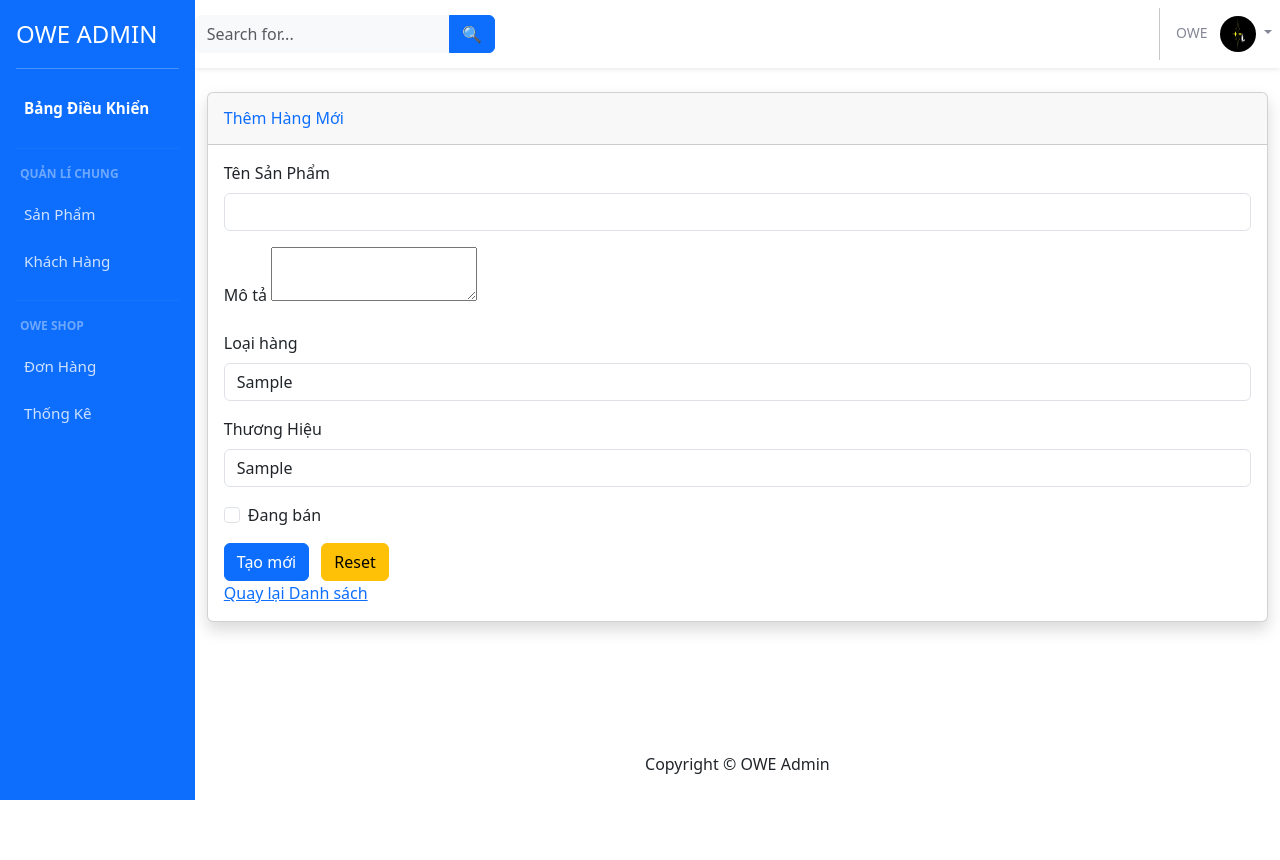
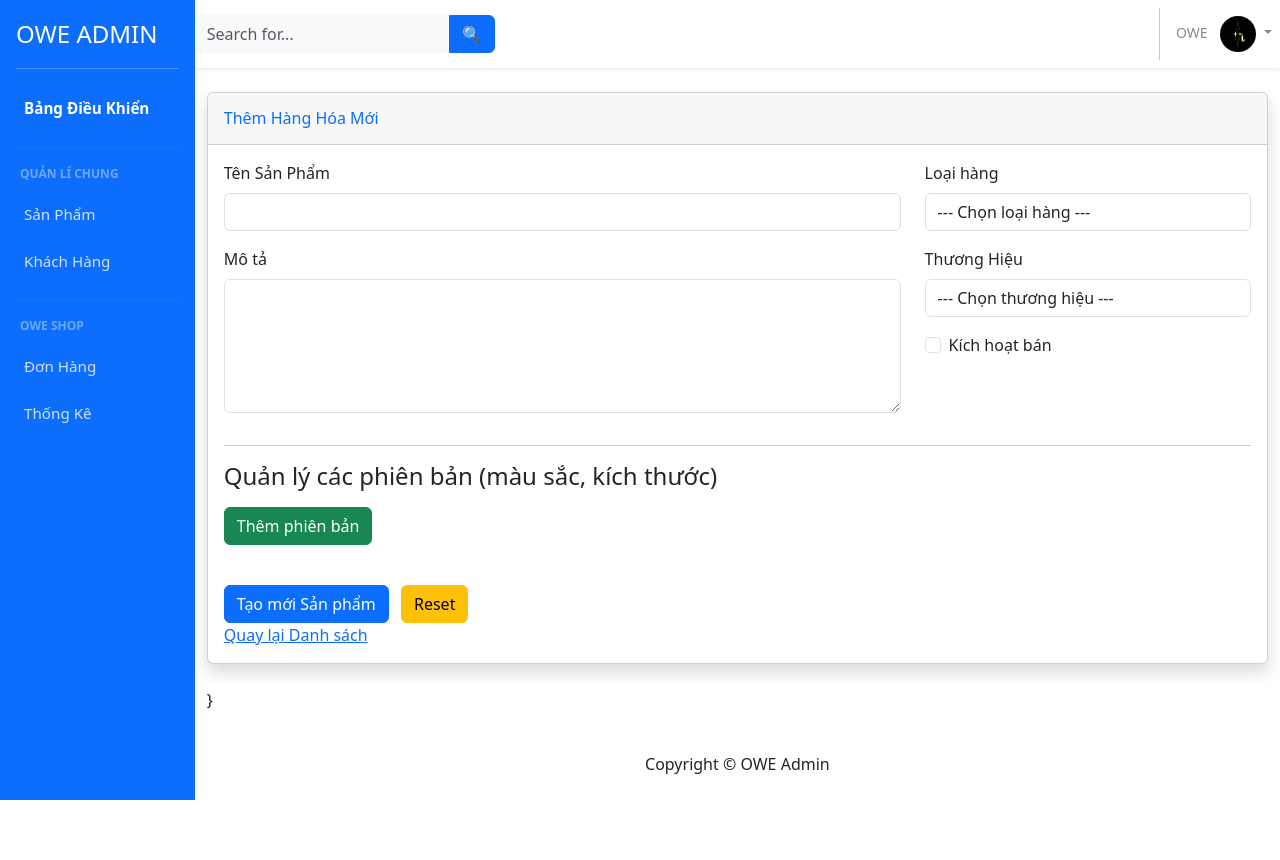
Before and after one commit to KimLon-hcm/DT07_CNPM_CHQA, an ASP.NET Core app: page /Admin/SanPham/Them in a window 1280 px wide. Run offline with ASP.NET Core 8, Linux system fonts and the light colour scheme; empty tables hold one stand-in row (values such as "Sample post"); database files in the repository are not loaded.

Commit message:
Chỉnh sửa nhiều và thêm JS

```diff
--- a/CuaHangQuanAo/DT07_CuaHangQuanAo/Areas/Admin/Views/SanPham/Them.cshtml
+++ b/CuaHangQuanAo/DT07_CuaHangQuanAo/Areas/Admin/Views/SanPham/Them.cshtml
@@ -1,51 +1,158 @@
-@model DT07_CuaHangQuanAo.Models.HangHoa
+@* *** THAY ĐỔI: Model của View bây giờ là SanPhamCreateViewModel *** *@
+@model DT07_CuaHangQuanAo.Models.SanPhamCreateViewModel
+
 @{
-    // Báo cho View này sử dụng Layout của Admin
     Layout = "~/Areas/Admin/Views/Shared/_AdminLayout.cshtml";
-    ViewData["Title"] = "Thêm Hàng Mới";
+    ViewData["Title"] = "Thêm Hàng Hóa Mới";
 }
+
 <div class="card shadow mb-4">
     <div class="card-header py-3">
         <h6 class="m-0 font-weight-bold text-primary">@ViewData["Title"]</h6>
     </div>
     <div class="card-body">
-        @using (Html.BeginForm("Them", "SanPham", FormMethod.Post))
+        @using (Html.BeginForm("Them", "SanPham", FormMethod.Post, new { id = "createProductForm" }))
         {
             @Html.AntiForgeryToken()
             @Html.ValidationSummary(true, "", new { @class = "text-danger" })
+
+            @* Phần thông tin chung của Hàng Hóa *@
+            <div class="row">
+                <div class="col-md-8">
                     <div class="mb-3">
                         @Html.LabelFor(model => model.TenHang, "Tên Sản Phẩm", htmlAttributes: new { @class = "form-label" })
                         @Html.EditorFor(model => model.TenHang, new { htmlAttributes = new { @class = "form-control" } })
                         @Html.ValidationMessageFor(model => model.TenHang, "", new { @class = "text-danger" })
                     </div>
                     <div class="mb-3">
-                @Html.LabelFor(model => model.MoTa, "Mô tả", htmlAttributes: new {@class = "form-label"})
-                @Html.TextAreaFor(model => model.MoTa, new { htmlAttributes = new { @class = "form-control" } })
+                        @Html.LabelFor(model => model.MoTa, "Mô tả", htmlAttributes: new { @class = "form-label" })
+                        @Html.TextAreaFor(model => model.MoTa, 5, 1, new { @class = "form-control" })
                     </div>
+                </div>
+                <div class="col-md-4">
                     <div class="mb-3">
-                @Html.LabelFor(model => model.IdloaiHang, "Loại hàng", htmlAttributes: new {@class = "form-label"})
-                @Html.DropDownList("IdloaiHang", null, htmlAttributes: new { @class = "form-control" })
-                @Html.ValidationMessageFor(model => model.IdloaiHang, "", new {@class = "text-danger"})
+                        @Html.LabelFor(model => model.IdloaiHang, "Loại hàng", htmlAttributes: new { @class = "form-label" })
+                        @Html.DropDownListFor(model => model.IdloaiHang, (SelectList)ViewBag.IdloaiHang, "--- Chọn loại hàng ---", htmlAttributes: new { @class = "form-control" })
+                        @Html.ValidationMessageFor(model => model.IdloaiHang, "", new { @class = "text-danger" })
                     </div>
                     <div class="mb-3">
                         @Html.LabelFor(model => model.IdthuongHieu, "Thương Hiệu", new { @class = "form-label" })
-                @Html.DropDownList("IdthuongHieu", null, htmlAttributes: new { @class = "form-control" })
+                        @Html.DropDownListFor(model => model.IdthuongHieu, (SelectList)ViewBag.IdthuongHieu, "--- Chọn thương hiệu ---", htmlAttributes: new { @class = "form-control" })
                         @Html.ValidationMessageFor(model => model.IdthuongHieu, "", new { @class = "text-danger" })
                     </div>
-
                     <div class="mb-3 form-check">
                         @Html.CheckBoxFor(model => model.TrangThai, new { @class = "form-check-input" })
-                @Html.LabelFor(model => model.TrangThai, "Đang bán", new { @class = "form-check-label" })
+                        @Html.LabelFor(model => model.TrangThai, "Kích hoạt bán", new { @class = "form-check-label" })
+                    </div>
+                </div>
             </div>
 
-            <div class="form-group">
-                <input type="submit" value="Tạo mới" class="btn btn-primary" />
+            <hr />
+
+            @* *** MỚI: Phần quản lý biến thể *** *@
+            <h4>Quản lý các phiên bản (màu sắc, kích thước)</h4>
+            <div id="bienTheContainer">
+                @* Các dòng nhập liệu biến thể sẽ được thêm vào đây bằng JavaScript *@
+            </div>
+            <button type="button" id="addBienTheButton" class="btn btn-success mt-2 mb-3">
+                <i class="fas fa-plus"></i> Thêm phiên bản
+            </button>
+
+
+            @* Phần nút bấm *@
+            <div class="form-group mt-4">
+                <input type="submit" value="Tạo mới Sản phẩm" class="btn btn-primary" />
                 <input type="reset" value="Reset" class="btn btn-warning ms-2" />
             </div>
             <div>
                 @Html.ActionLink("Quay lại Danh sách", "Index", null, new { @class = "btn btn-secondary" })
             </div>
         }
-
     </div>
 </div>
+
+
+@* *** MỚI: Template ẩn cho một dòng biến thể (ĐÃ SỬA LỖI) *** *@
+<div id="bienTheTemplate" style="display: none;">
+    <div class="row bien-the-item mb-3 p-3 border rounded align-items-end">
+        <div class="col-md-2">
+            <label>Màu sắc</label>
+            @* THAY ĐỔI: Dùng vòng lặp để tạo options thay vì asp-items *@
+            <select name="BienThes[__INDEX__].IdmauSac" class="form-control">
+                <option value="">Chọn màu</option>
+                @if (ViewBag.IdmauSac != null)
+                {
+                    foreach (var item in (SelectList)ViewBag.IdmauSac)
+                    {
+                        <option value="@item.Value">@item.Text</option>
+                    }
+                }
+            </select>
+        </div>
+        <div class="col-md-2">
+            <label>Kích thước</label>
+            @* THAY ĐỔI: Dùng vòng lặp để tạo options thay vì asp-items *@
+            <select name="BienThes[__INDEX__].IdkichThuoc" class="form-control">
+                <option value="">Chọn size</option>
+                @if (ViewBag.IdkichThuoc != null)
+                {
+                    foreach (var item in (SelectList)ViewBag.IdkichThuoc)
+                    {
+                        <option value="@item.Value">@item.Text</option>
+                    }
+                }
+            </select>
+        </div>
+        <div class="col-md-2"><label>SKU (Hiệu-Loại-Màu-Size)</label><input type="text" name="BienThes[__INDEX__].Sku" class="form-control" /></div>
+        <div class="col-md-2"><label>Giá bán</label><input type="number" name="BienThes[__INDEX__].Gia" class="form-control" value="0" /></div>
+        <div class="col-md-2"><label>Số lượng tồn</label><input type="number" name="BienThes[__INDEX__].SoLuongTon" class="form-control" value="0" /></div>
+        <div class="col-md-2">
+            <button type="button" class="btn btn-danger remove-bien-the w-100">
+                <i class="fas fa-trash-alt"></i> Xóa
+            </button>
+        </div>
+    </div>
+</div>
+
+@*  Thêm Section Scripts để xử lý JavaScript *** *@
+
+@section Scripts {
+    @{
+        await Html.RenderPartialAsync("_ValidationScriptsPartial");
+    }
+    <script>
+
+        console.log("View is ready, waiting for DOM to load.");
+
+        $(document).ready(function () {
+            console.log("DOM is ready. jQuery is working. Attaching click handler.");
+
+            let bienTheIndex = 0;
+
+            // Khi nhấn nút "Thêm phiên bản"
+            $("#addBienTheButton").click(function (e) {
+                e.preventDefault();
+
+                // Dấu hiệu 2: Kiểm tra xem sự kiện click có được kích hoạt không
+                console.log("Button '#addBienTheButton' was clicked!");
+
+                var templateHtml = $("#bienTheTemplate").html();
+
+                // Dấu hiệu 3: Kiểm tra xem chúng ta có lấy được HTML từ template không
+                console.log("Template HTML content is:");
+                console.log(templateHtml);
+
+                if(templateHtml && templateHtml.length > 0) {
+                    var finalHtml = templateHtml.replace(/__INDEX__/g, bienTheIndex);
+                    $("#bienTheContainer").append(finalHtml);
+                    bienTheIndex++;
+                    console.log("New variant row added successfully.");
+                } else {
+                    console.error("Failed to get HTML from #bienTheTemplate. It might be empty or missing.");
+                }
+            });
+
+        });
+    </script>
+}
+}
```
Lines whose indentation alone changed are shown as unchanged.
